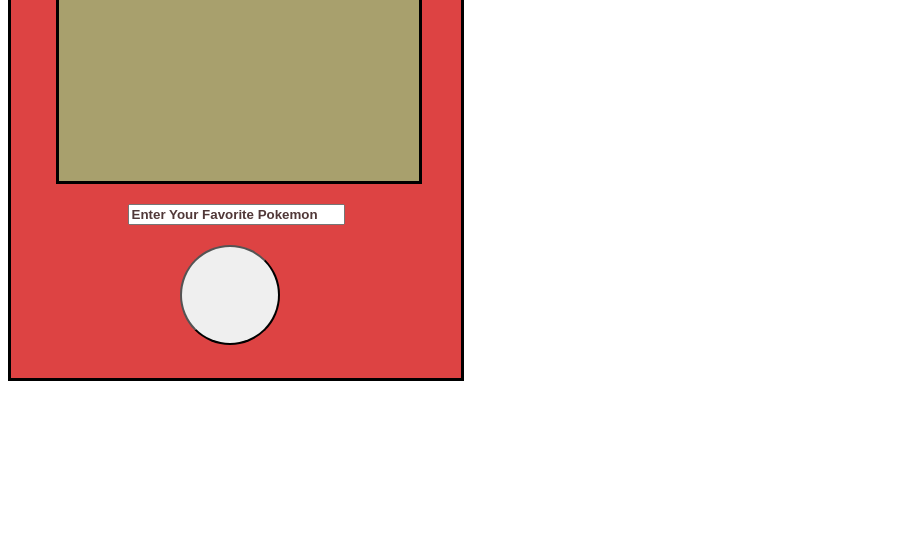
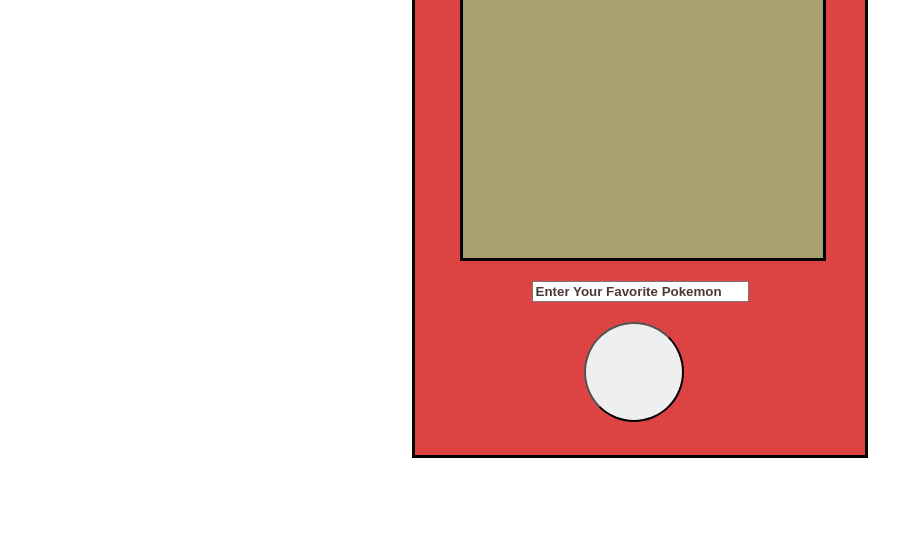
Before and after one commit to afelixj89/afelixj89.github.io, a plain HTML site: page index.html in a window 1280 px wide. Shown: the part 273-816 px from the top of the page, without its empty margins (0-923 px from the left). Drawn offline with Linux system fonts and the light colour scheme.

Commit message:
added pokedex color depending on gamedebut

```diff
--- a/script.js
+++ b/script.js
@@ -8,7 +8,7 @@ const id = document.querySelector(".id")
 const abilities = document.querySelector(".abilities")
 const pokemonName = document.querySelector(".pokemonName")
 const debutGame = document.querySelector(".debutGame")
-
+const pokedex = document.querySelector(".pokedex")
 
 
 
@@ -39,6 +39,8 @@ searchButton.addEventListener("click", function(e) {
                         debutGame.innerHTML = `Debut Game: Pokemon ${data.game_indices[0].version.name}`
 
                         console.log(`${data.game_indices[0].version.name}`)
+                        pokedex.style.backgroundColor = data.game_indices[0].version.name
+
 
 
 
--- a/style.css
+++ b/style.css
@@ -1,3 +1,17 @@
+
+body{
+    display: flex;
+    justify-content: center;
+    align-items: center;
+    height: 100vh;
+}
+
+
+
+
+
+
+
 .pokedex{
     background-color: rgb(221, 67, 67);
     width: 450px;
```
